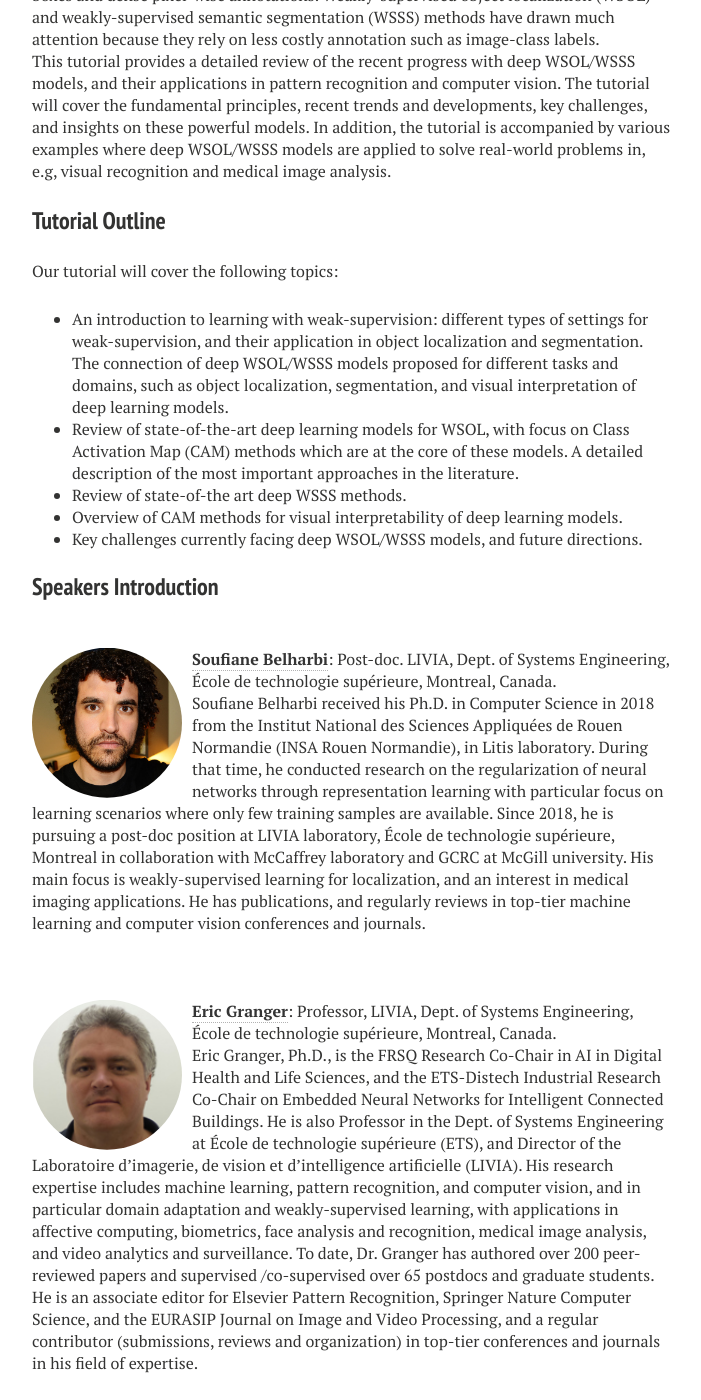
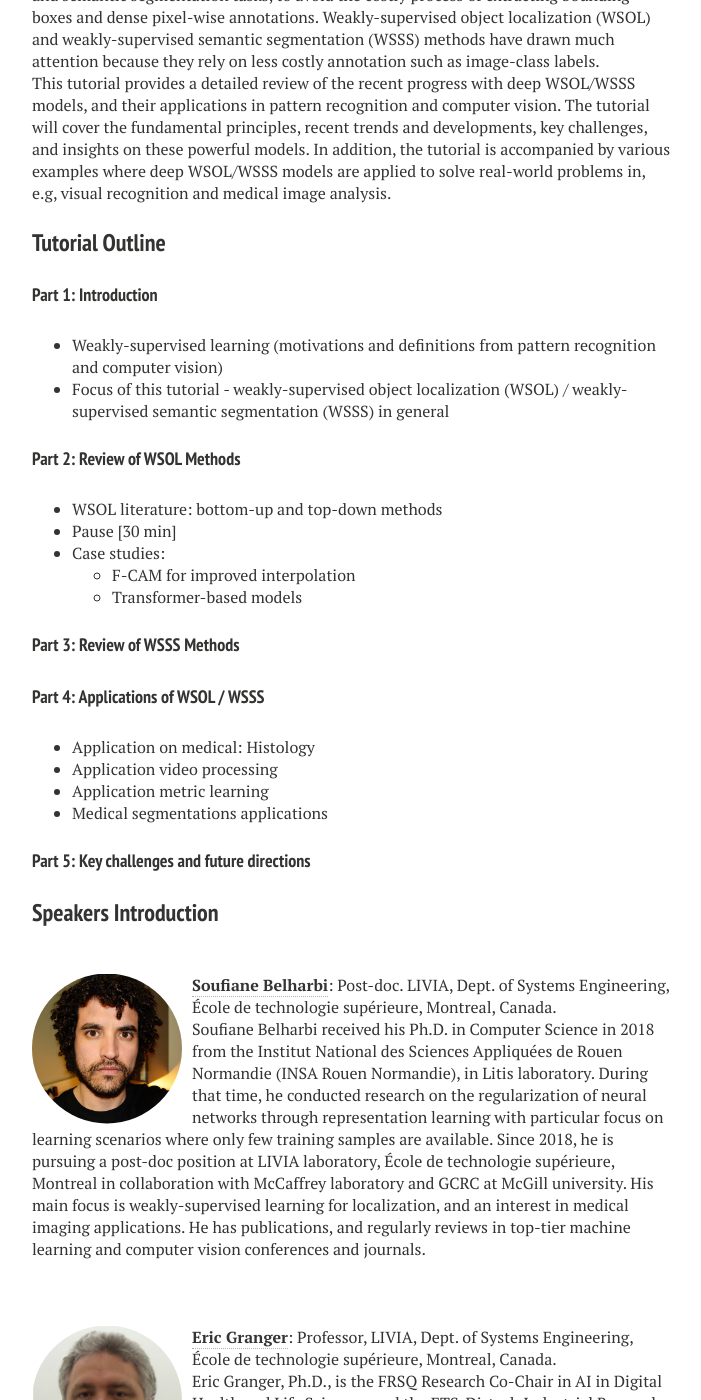
Before and after one commit to sbelharbi/sbelharbi.github.io, a Jekyll site: the page built from icpr-tutorial-2022-wsl.md, in a window 1280 px wide and 1400 px high, scrolled down 1394 px. Shown: the whole window, without its empty margins (288-989 px from the left). Built offline with Jekyll 4.4.1, drawn with Linux system fonts in a browser that asks for light colours; nearby versions of some CDN libraries; some of the changed text lies outside the part shown.

Commit message:
update tuto.

```diff
--- a/icpr-tutorial-2022-wsl.md
+++ b/icpr-tutorial-2022-wsl.md
@@ -26,12 +28,28 @@ This tutorial provides a detailed review of the recent progress with deep WSOL/W
 
 ### Tutorial Outline
 
-Our tutorial will cover the following topics:
-- An introduction to learning with weak-supervision: different types of settings for weak-supervision, and their application in object localization and segmentation. The connection of deep WSOL/WSSS models proposed for different tasks and domains, such as object localization, segmentation, and visual interpretation of deep learning models.
-- Review of state-of-the-art deep learning models for WSOL, with focus on Class Activation Map (CAM) methods which are at the core of these models. A detailed description of the most important approaches in the literature.
-- Review of state-of-the art deep WSSS methods.
-- Overview of CAM methods for visual interpretability of deep learning models.
-- Key challenges currently facing deep WSOL/WSSS models, and future directions.
+
+#### Part 1: Introduction
+- Weakly-supervised learning (motivations and definitions from pattern recognition and computer vision)
+- Focus of this tutorial - weakly-supervised object localization (WSOL) / weakly-supervised semantic segmentation (WSSS) in general
+
+#### Part 2:  Review of WSOL Methods
+- WSOL literature: bottom-up and top-down methods
+- Pause [30 min]
+- Case studies:
+  - F-CAM for improved interpolation
+  - Transformer-based models
+
+#### Part 3: Review of WSSS Methods
+
+#### Part 4: Applications of WSOL / WSSS
+- Application on medical: Histology
+- Application video processing
+- Application metric learning
+- Medical segmentations applications
+
+#### Part 5: Key challenges and future directions
+
 
 
 ### Speakers Introduction
```
Also changed, not shown: other parts of icpr-tutorial-2022-wsl.md (+3 -1 lines), Gemfile.lock (deleted).
